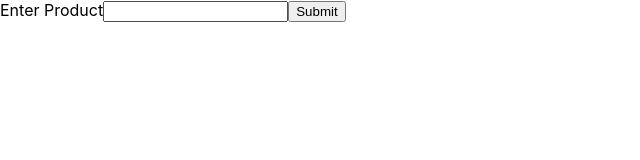
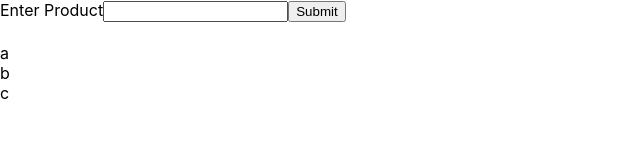
Before and after one commit to ethanolle/frontShoppySearcher, a React (Create React App) app: page / in a window 1280 px wide. Shown: the top 160 px of the page, without its empty margins (0-640 px from the left). Built offline with nearby package versions, Linux system fonts and the light colour scheme.

Commit message:
added mapping threw array in the resultgrid Component

```diff
--- a/src/components/ResultsGrid/ResultsGrid.js
+++ b/src/components/ResultsGrid/ResultsGrid.js
@@ -2,18 +2,11 @@ import React from "react";
 
 const ResultGrid = ({ resultGrid = [] }) => {
   return (
-    <>
-      {resultGrid.map((data, index) => {
-        if (data) {
-          return (
-            <div key={data.name}>
-              <h1>{data.name}</h1>
-            </div>
-          );
-        }
-        return null;
-      })}
-    </>
+    <div className='result'>
+      {resultGrid.map((result) => (
+        <div className='result'>{result}</div>
+      ))}
+    </div>
   );
 };
 
--- a/src/pages/Search/Search.js
+++ b/src/pages/Search/Search.js
@@ -6,6 +6,7 @@ import "./Search.css";
 const Search = (props) => {
   const [input, setInput] = useState("");
   const [response, setResponse] = useState("");
+  const [test, setTest] = useState(["a", "b", "c"]);
 
   const handleSubmit = (evt) => {
     evt.preventDefault();
@@ -38,7 +39,7 @@ const Search = (props) => {
         <input type='submit' value='Submit' />
       </form>
       <h1>{response}</h1>
-      <ResultGrid />
+      <ResultGrid resultGrid={test} />
     </div>
   );
 };
```
Also changed, not shown: 1 other file (tests, documents, lock files or other folders).
